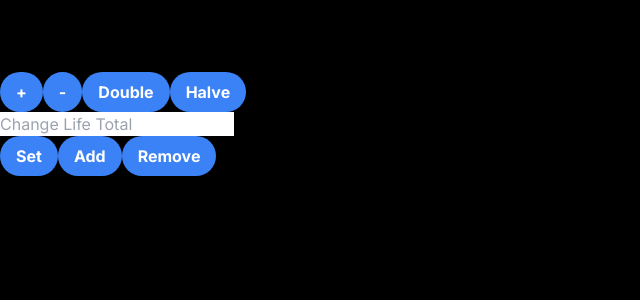
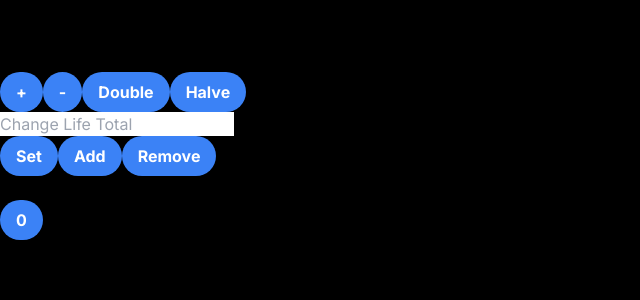
Before and after one commit to MattLBC/mtg-app, a Next.js app: page / in a window 1280 px wide. Shown: the top 300 px of the page, without its empty margins (0-640 px from the left). Built offline with nearby package versions, Linux system fonts and the light colour scheme.

Commit message:
Add basic commander damage counter

```diff
--- /dev/null
+++ b/app/commanderDamage.tsx
@@ -0,0 +1,19 @@
+"use client";
+import React, { useState } from "react";
+
+export default function CommanderDamage() {
+  const [commanderDamage, setCommanderDamage] = useState<number>(0);
+
+  return (
+    <div>
+      <h1>Commander Damage</h1>
+      <button
+        className="btn-blue-pill"
+        onClick={() => setCommanderDamage(commanderDamage + 1)}
+        onAuxClick={() => setCommanderDamage(commanderDamage - 1)}
+      >
+        {commanderDamage}
+      </button>
+    </div>
+  );
+}
--- a/app/page.tsx
+++ b/app/page.tsx
@@ -1,10 +1,12 @@
 import LifeCounter from "./lifeCounter";
+import CommanderDamage from "./commanderDamage";
 
 export default function Home() {
   return (
     <main>
       <h1>MAIN</h1>
       <LifeCounter />
+      <CommanderDamage />
     </main>
   );
 }
```
Also changed, not shown: app/lifeCounter.tsx (+18 -3 lines).
